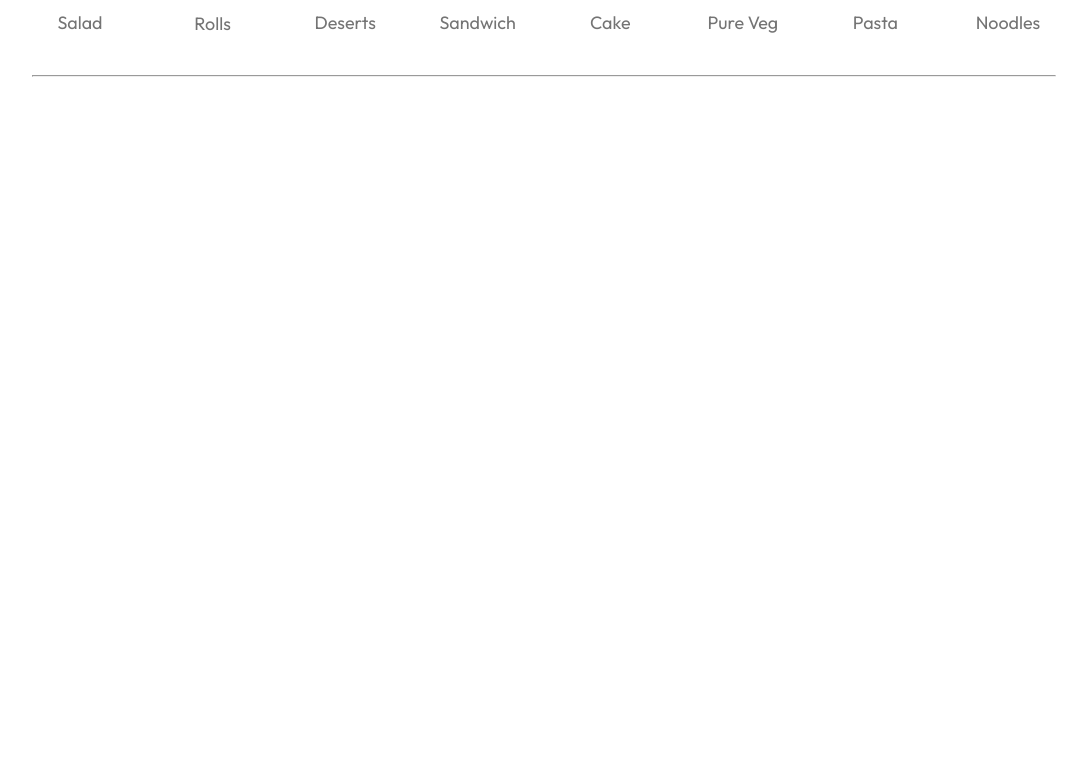
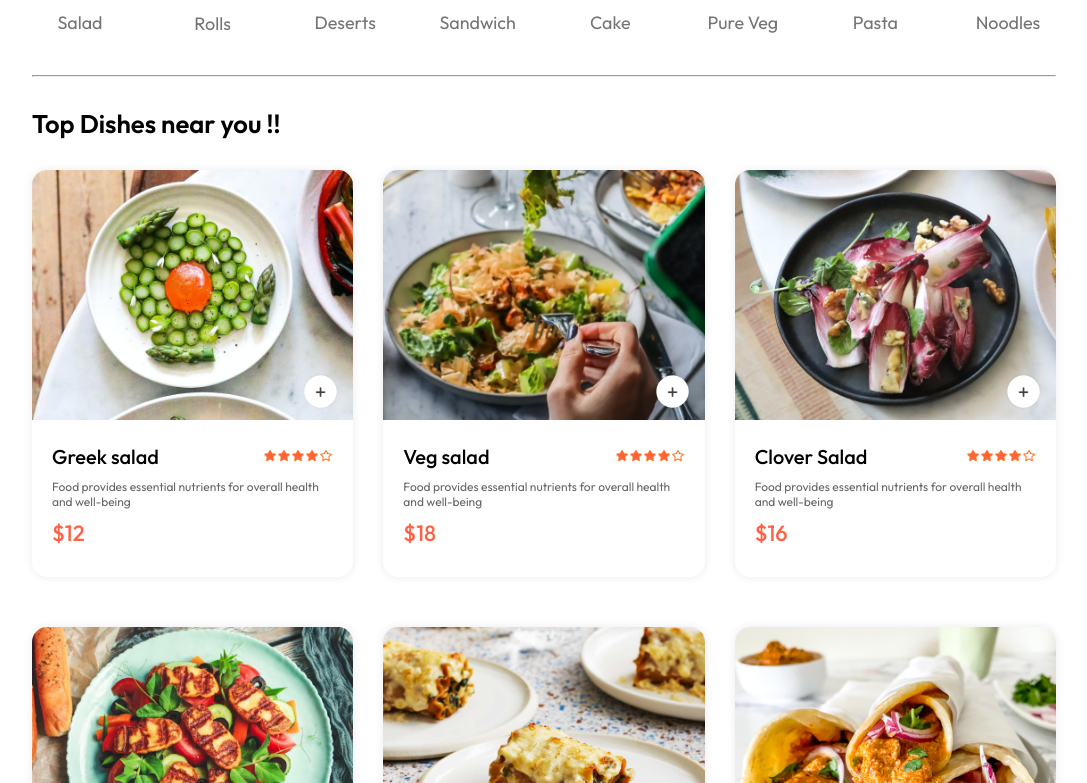
Before and after one commit to HasangiComplex/Food-Delivery-App-Front-end-, a React (Vite) app: page / in a window 1280 px wide. Shown: the part 837-1620 px from the top of the page, without its empty margins (96-1183 px from the left). Before the commit the page ends 914 px from the top, so only its background shows below. Built offline with nearby package versions, Linux system fonts and the light colour scheme.

Commit message:
completed food display components

```diff
--- /dev/null
+++ b/src/components/FoodDisplay/FoodDisplay.css
@@ -0,0 +1,15 @@
+.food-display {
+    margin-top: 30px;
+}
+
+.food-display h2{
+    font-size: max(2vw,24px);
+    font-weight: 600;
+}
+.food-display-list{
+    display: grid;
+    grid-template-columns: repeat(auto-fill,minmax(240px,1fr));
+    margin-top: 30px;
+    gap: 30px;
+    row-gap: 50px;
+}
--- /dev/null
+++ b/src/components/FoodDisplay/FoodDisplay.jsx
@@ -0,0 +1,23 @@
+import React, {useContext} from "react"
+import './FoodDisplay.css'
+import { StoreContext } from "../../context/StoreContext"
+import FoodItem from "../FoodItem/FoodItem"
+
+const FoodDisplay = ({category}) => {
+
+    const {food_list} = useContext(StoreContext)
+    return(
+        <div className='food-display' id='food-display'>
+            <h2>Top Dishes near you !!</h2>
+            <div className="food-display-list">
+                {food_list.map((item,index) => {
+                    if(category === "All" || category === item.category) {
+                        return <FoodItem key={index} id={item._id} name={item.name} price={item.price} description={item.description} image={item.image} />
+                    }
+                })}
+            </div>
+        </div>
+    )
+}
+
+export default FoodDisplay
--- /dev/null
+++ b/src/components/FoodItem/FoodItem.css
@@ -0,0 +1,68 @@
+.food-item{
+   width: 100%;
+   margin: auto;
+   border-radius: 15px;
+   box-shadow: 0px 0px 10px #00000015;
+   transition: 0.3s;
+   animation: fadeIn 1s;
+}
+.food-item-image{
+    width: 100%;
+    border-radius: 15px 15px 0px 0px;
+}
+.food-item-info{
+    padding: 20px;
+}
+.food-item-info-rating{
+    display: flex;
+    justify-content: space-between;
+    align-items: center;
+    margin-bottom: 10px;
+}
+.food-item-info-rating p{
+    font-size: 20px;
+    font-weight: 500;
+}
+.food-item-info-rating img{
+    width: 70px;
+}
+.food-item-desc{
+    color: #676767;
+    font-size: 12px;;
+}
+.food-item-price{
+    color: tomato;
+    font-size: 22px;
+    font-weight: 500;
+    margin: 10px 0px;
+}
+
+.food-item-img-container{
+    position: relative;
+}
+.food-item-img-container .add{
+    width: 35px;
+    position: absolute;
+    bottom: 15px;
+    right: 15px;
+    cursor: pointer;
+    border-radius: 50%;
+
+}
+.food-item-counter {
+    position: absolute;
+    bottom: 15px;
+    right: 15px;
+    display: flex;
+    align-items: center;
+    gap: 10px;
+    padding: 6px;
+    background-color: white;
+    border-radius:  50px;;
+    cursor: pointer;
+
+}
+
+.food-item-counter img{
+    width: 30px;
+}
--- /dev/null
+++ b/src/components/FoodItem/FoodItem.jsx
@@ -0,0 +1,36 @@
+import React, { useContext} from 'react'
+import  './FoodItem.css'
+import { assets } from '../../assets/assets'
+import { StoreContext } from '../../context/StoreContext'
+
+const FoodItem = ({id,name,price,description,image}) => {
+
+    const {cartItems,addToCart,removeFromCart} = useContext(StoreContext)
+
+  return (
+    <div className='food-item'>
+        <div className='food-item-img-container'>
+           <img className='food-item-image' src={image} alt=""/>
+           { !cartItems[id]
+              ? <img className='add' onClick={() => addToCart(id)} src={assets.add_icon_white} alt="" />
+              : <div className='food-item-counter'>
+                    <img onClick={() => removeFromCart(id)} src={assets.remove_icon_red} alt=""/>
+                    <p>{cartItems[id]}</p>
+                    <img onClick={()=> addToCart(id)} src={assets.add_icon_green} alt=""/>
+                </div>
+
+           }
+        </div>
+        <div className='food-item-info'>
+            <div className='food-item-info-rating'>
+                <p>{name}</p>
+                <img src={assets.rating_starts} alt="" />
+            </div>
+            <p className='food-item-desc'>{description}</p>
+            <p className='food-item-price'>${price}</p>
+        </div>
+    </div>
+  )
+}
+
+export default FoodItem
--- /dev/null
+++ b/src/context/StoreContext.jsx
@@ -0,0 +1,43 @@
+import { createContext,useEffect,useState} from "react";
+import { food_list } from "../assets/assets";
+export const StoreContext = createContext(null);
+
+const StoreContextProvider = (props) => {
+    const [cartItems,setCartItems] = useState({})
+
+     const addToCart = (itemId) => {
+         if(!cartItems[itemId]){
+            setCartItems((prev) => ({...prev,[itemId]:1}))
+         }
+         else {
+            setCartItems((prev)=> ({...prev,[itemId]:prev[itemId]+1}))
+         }
+     }
+
+     const removeFromCart = (itemId) => {
+        setCartItems((prev)=> ({...prev,[itemId]:prev[itemId]-1}))
+     }
+
+      useEffect(()=>{
+          console.log(cartItems)
+      },[cartItems]
+
+      )
+
+
+     const contextValue = {
+        food_list,
+        cartItems,
+        setCartItems,
+        addToCart,
+        removeFromCart
+
+     }
+
+    return(
+        <StoreContext.Provider value={contextValue}>
+            {props.children}
+        </StoreContext.Provider>
+    )
+}
+export default StoreContextProvider
--- a/src/main.jsx
+++ b/src/main.jsx
@@ -3,10 +3,14 @@
 import App from './App.jsx'
 import './index.css'
 import { BrowserRouter } from 'react-router-dom'
+import StoreContextProvider from './context/StoreContext.jsx'
 
 ReactDOM.createRoot(document.getElementById('root')).render(
   <BrowserRouter>
-    <App />
+      <StoreContextProvider>
+        <App />
+      </StoreContextProvider>
+
   </BrowserRouter>
 
 
--- a/src/pages/Home/Home.jsx
+++ b/src/pages/Home/Home.jsx
@@ -2,6 +2,7 @@
 import './Home.css'
 import Header from '../../components/Header/Header'
 import ExploreMenu from "../../components/ExploreMenu/ExploreMenu"
+import FoodDisplay from '../../components/FoodDisplay/FoodDisplay'
 
 const Home = () => {
   const [category,setCategory] = useState("All")
@@ -9,6 +10,7 @@
     <div>
       <Header/>
       <ExploreMenu category={category} setCategory={setCategory} />
+      <FoodDisplay category={category}/>
     </div>
   )
 }
```
